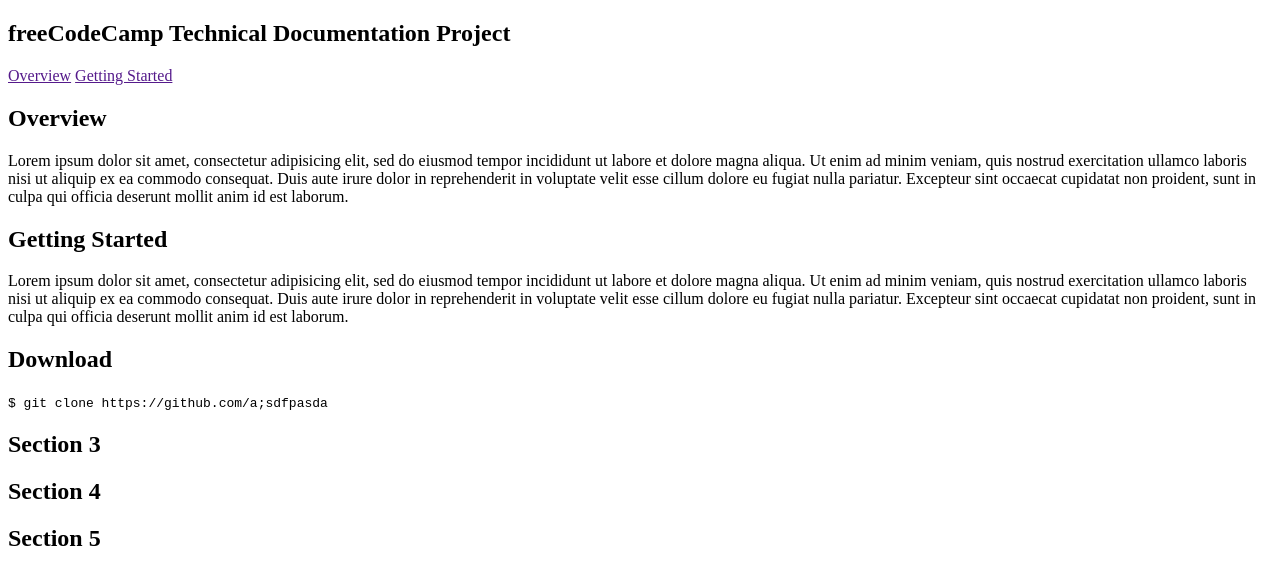
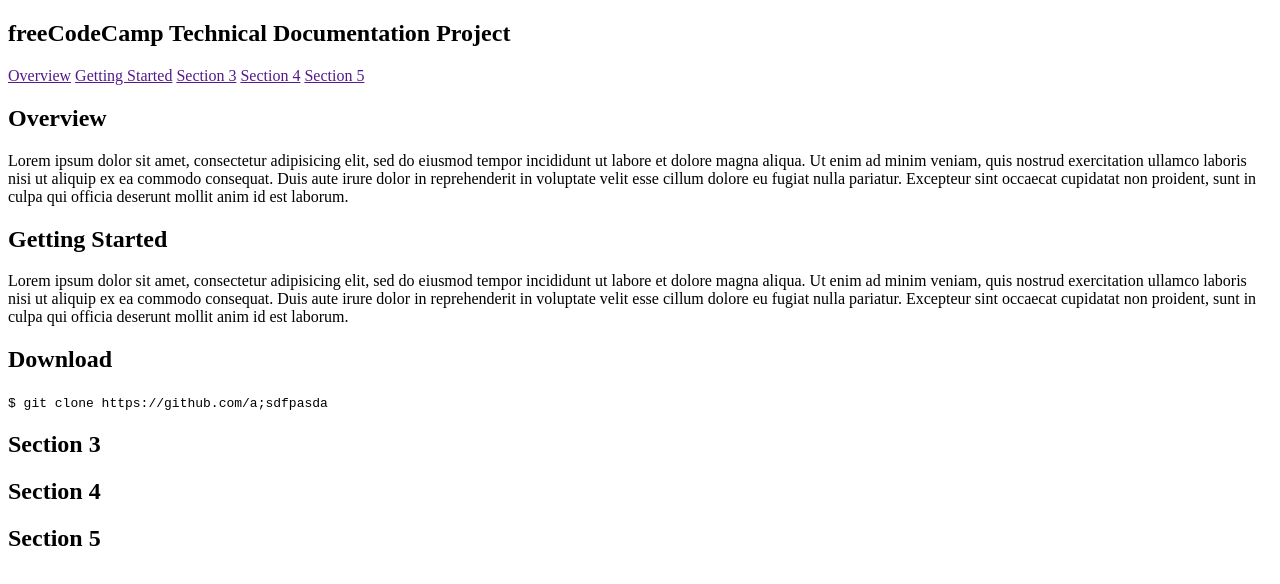
Before and after one commit to kaleblub/freeCodeCamp-Technical-Documentation-Page, a plain HTML site: page index.html in a window 1280 px wide. Drawn offline with Linux system fonts and the light colour scheme.

Commit message:
Last commit also had finished parts 8, 9, 10, 11, 12 of the User Stories, regarding the nav-bar. I just finalized the nav-links with placeholder text for now.

```diff
--- a/index.html
+++ b/index.html
@@ -8,9 +8,9 @@
     <h1>freeCodeCamp Technical Documentation Project</h1>
     <a href="" class="nav-link">Overview</a>
     <a href="" class="nav-link">Getting Started</a>
-    <a href="" class="nav-link"></a>
-    <a href="" class="nav-link"></a>
-    <a href="" class="nav-link"></a>
+    <a href="" class="nav-link">Section 3</a>
+    <a href="" class="nav-link">Section 4</a>
+    <a href="" class="nav-link">Section 5</a>
   </nav>
   <main id="main-doc">
     <section class="main-section" id="Overview">
```
